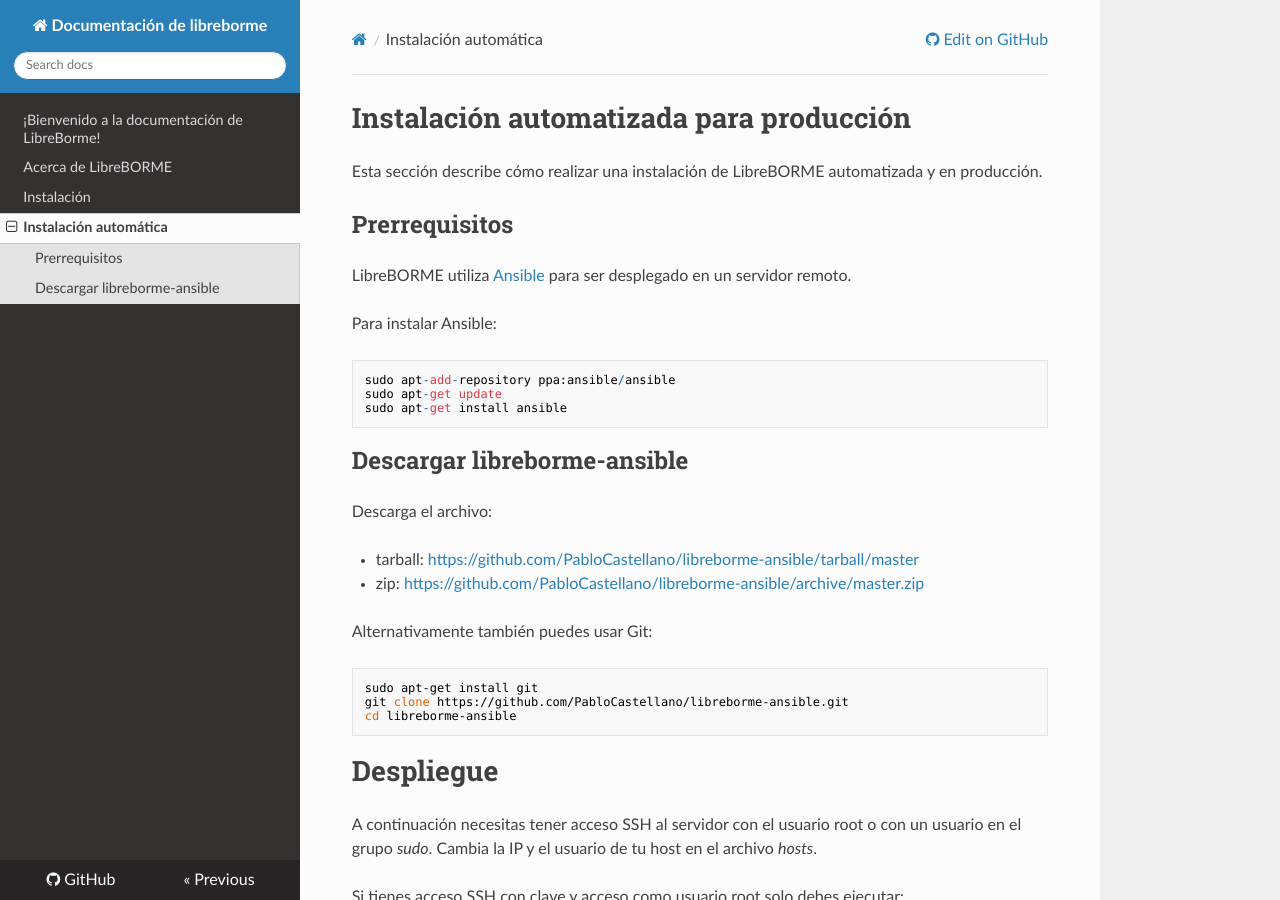
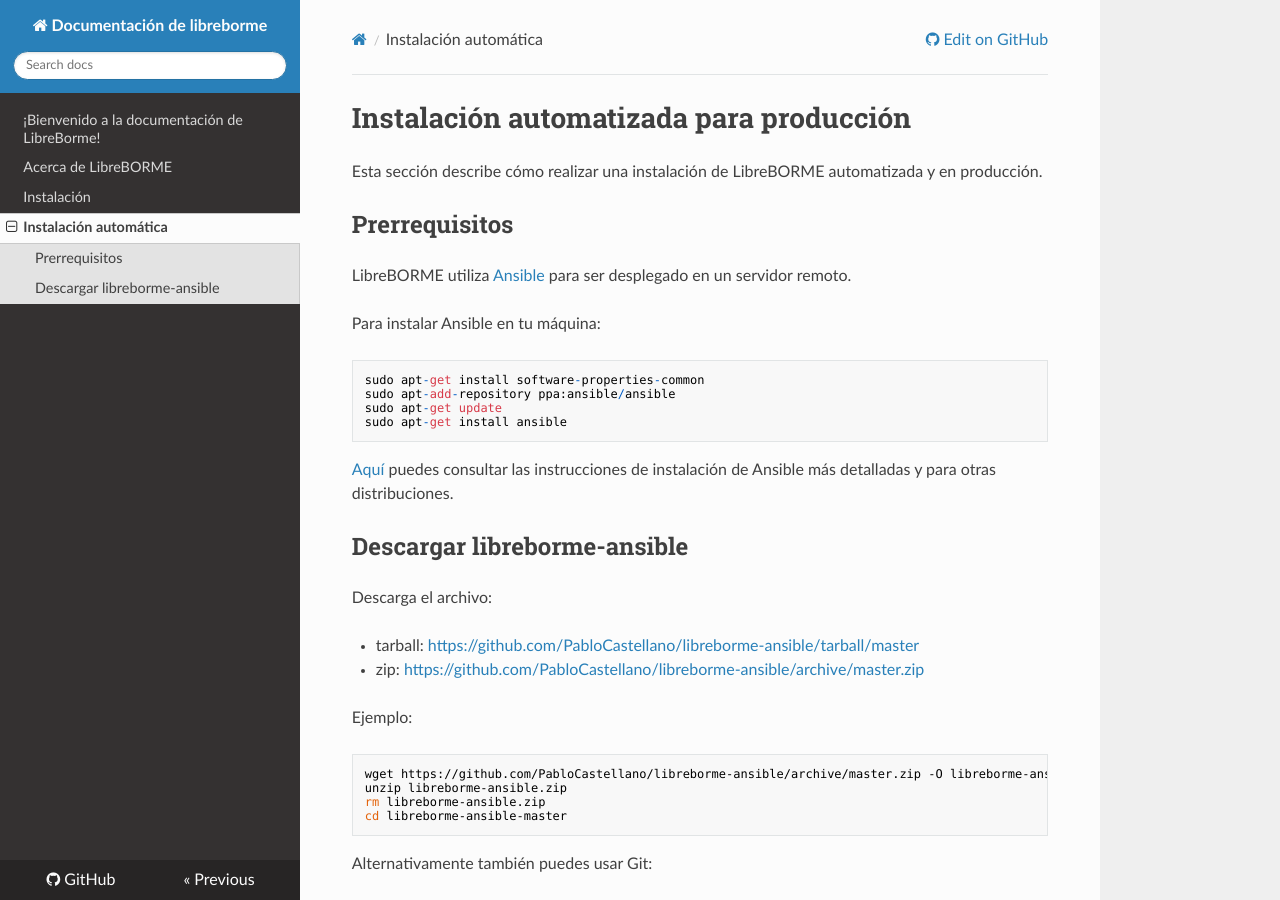
Before and after one commit to PabloCastellano/libreborme, an MkDocs documentation site: the page built from docs/install_production_automated.md, in a window 1280 px wide and 900 px high. Built offline with MkDocs 1.6.1, drawn with Linux system fonts in a browser that asks for light colours; nearby versions of some CDN libraries; old or Windows-style settings are respelled for this version of MkDocs.

Commit message:
docs: despliegue automatico

```diff
--- a/docs/install_production_automated.md
+++ b/docs/install_production_automated.md
@@ -6,11 +6,14 @@
 
 LibreBORME utiliza [Ansible](http://www.ansible.com/) para ser desplegado en un servidor remoto.
 
-Para instalar Ansible:
+Para instalar Ansible en tu máquina:
 
+    sudo apt-get install software-properties-common
     sudo apt-add-repository ppa:ansible/ansible
     sudo apt-get update
     sudo apt-get install ansible
+
+[Aquí](http://docs.ansible.com/intro_installation.html#latest-releases-via-apt-ubuntu) puedes consultar las instrucciones de instalación de Ansible más detalladas y para otras distribuciones.
 
 ## Descargar libreborme-ansible
 
@@ -18,6 +21,13 @@
 
 - tarball: [https://github.com/PabloCastellano/libreborme-ansible/tarball/master](https://github.com/PabloCastellano/libreborme-ansible/tarball/master)
 - zip: [https://github.com/PabloCastellano/libreborme-ansible/archive/master.zip](https://github.com/PabloCastellano/libreborme-ansible/archive/master.zip)
+
+Ejemplo:
+
+    wget https://github.com/PabloCastellano/libreborme-ansible/archive/master.zip -O libreborme-ansible.zip
+    unzip libreborme-ansible.zip
+    rm libreborme-ansible.zip
+    cd libreborme-ansible-master
 
 Alternativamente también puedes usar Git:
 
```
